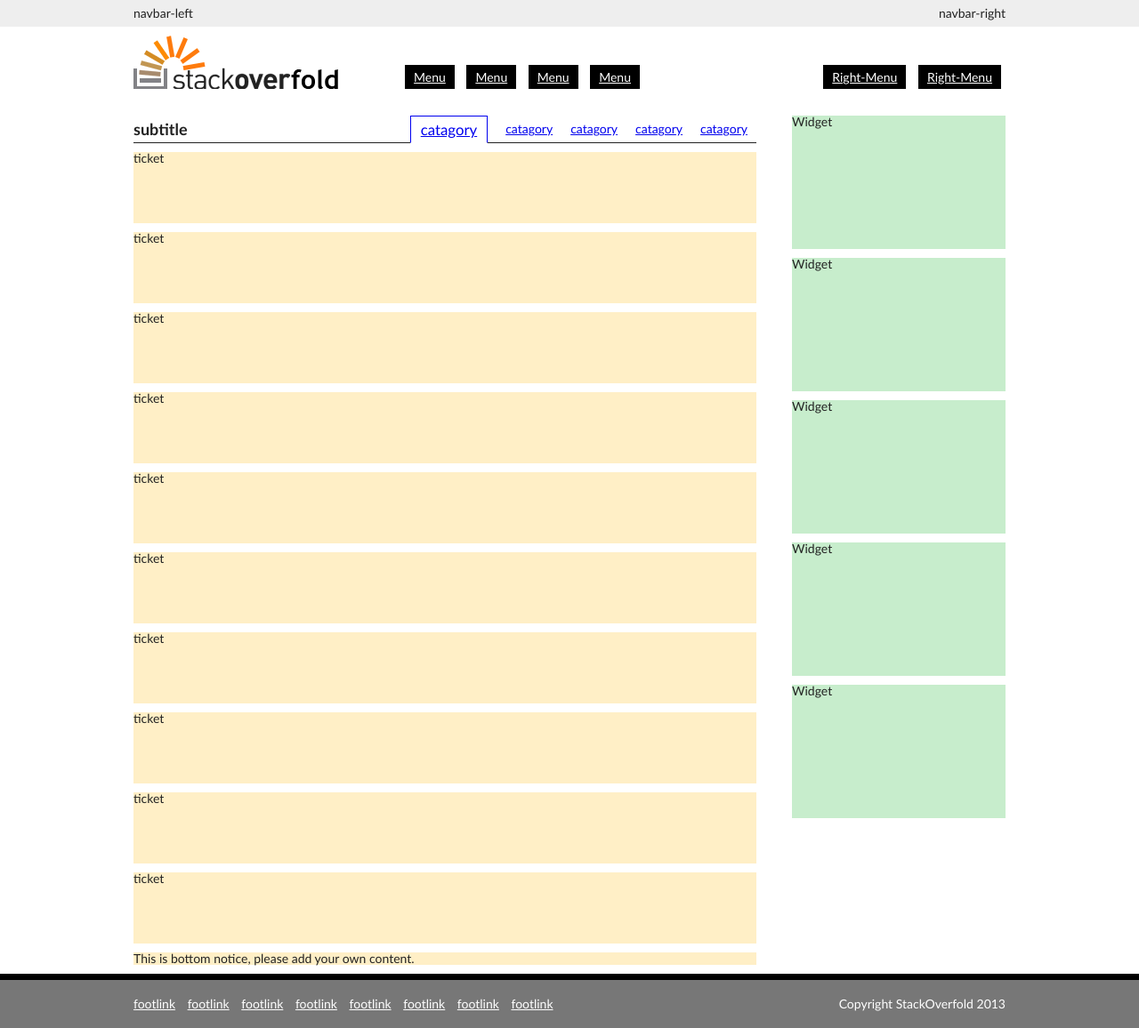
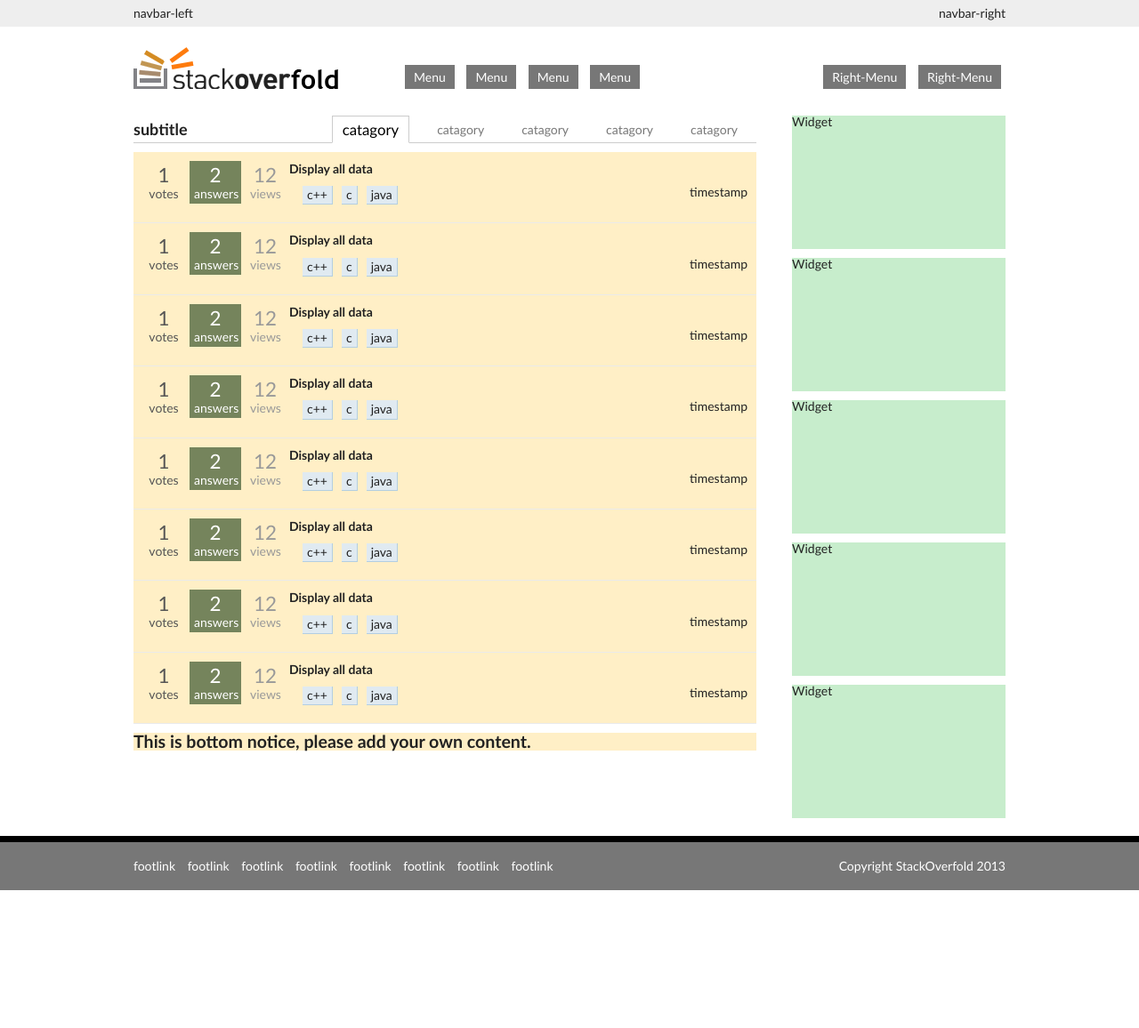
Before and after one commit to lichenbo/stackoverfold, a web app: file index.html in a window 1280 px wide. Shown: the whole page at 89% size. After the commit the page ends 1001 px from the top, so only its background shows below. Run offline with its HTML, style and script files only (its server is not run), Linux system fonts and the light colour scheme.

Commit message:
nearly finished

```diff
--- a/css/main.css
+++ b/css/main.css
@@ -115,12 +115,19 @@ body {
 }
 div {
 }
+h3 {
+	font-weight:bold;
+	line-height:1.3em;
+}
 #topbar {
 	top:0px;
 	height:30px;
 	width:100%;
 	background:#EEEEEE;
 	margin: 0px 0px -30px 0px;
+}
+a {
+	text-decoration:none;
 }
 
 #container {
@@ -168,22 +175,30 @@ div {
 #header #menu #menulist-left a{
 	margin:0px 5px 0px 5px;
 	padding: 5px 10px 5px 10px;
-	background-color:black;
+	background-color:#777777;
 	color:white;
 }
+#header #menu #menulist-left a:hover{
+	background-color:#ff9900;
+}
+
 #header #menu #menulist-right {
 	float:right;
 }
 #header #menu #menulist-right a{
 	margin:0px 5px 0px 5px;
 	padding: 5px 10px 5px 10px;
-	background-color:black;
+	background-color:#777777;
 	color:white;
+}
+#header #menu #menulist-right a:hover{
+	background-color:#ff9900;
 }
 
 /* ======= content ========*/
 
 #content {
+	margin:0px 0px 20px 0px;
 }
 #content #mainbar {
 	width:700px;
@@ -193,8 +208,7 @@ div {
 	margin-top:10px;
 	width:100%;
 	height:30px;
-	border-bottom:1px;
-	border-style:solid;
+	border-bottom:1px solid #cccccc;
 }
 #content #mainbar #subheader #subheader-title {
 	float:left;
@@ -210,22 +224,93 @@ div {
 	height:29px;
 	float:left;
 	margin:0px 10px 0px 10px;
+	color:#777;
+	line-height:30px;
+	border-style:solid;
+	border-color:transparent transparent #cccccc transparent;
+	border-width:1px;
+	padding: 0px 10px;
+}
+#content #mainbar #subheader #subheader-list a:hover {
+	border-color:#cccccc #cccccc white #cccccc;
 }
 #content #mainbar #subheader #subheader-list a.current-category {
-	border-style:solid;
-	border-width:1px;
-	border-bottom-color:white;
 	font-size:120%;
 	padding:0px 11px 0px 11px;
+	color:black;
+	line-height:30px;
+	border-color:#cccccc #cccccc white #cccccc;
+}
+#content #mainbar #ticketlist {
+	margin:10px 0px 0px 0px;
 }
 #content #mainbar #ticketlist .ticket {
-	height:80px;
 	background-color:#FFEFC6;
-	margin-top:10px;
+	border-bottom:solid 1px #EAEAEA;
+	padding: 10px 10px;
+}
+#content #mainbar #ticketlist .ticket .ticketinfo {
+	float:left;
+	text-align:center;
+}
+#content #mainbar #ticketlist .ticket .minicounts {
+	height:25px;
+	font-size:160%;
+}
+#content #mainbar #ticketlist .ticket .ticketinfo .ticketvotes {
+	height:38px;
+	width:38px;
+	float:left;
+	margin:0px 5px 0px 0px;
+	padding:5px;
+	color:#555555;
+}
+#content #mainbar #ticketlist .ticket .ticketinfo .ticketanswers {
+	height:38px;
+	width:48px;
+	float:left;
+	margin:0px 5px 0px 0px;
+	padding:5px;
+}
+#content #mainbar #ticketlist .ticket .ticketinfo .ticketanswers,.answered{
+	background-color:#75845C;
+	color:#FFFFFF;
+}
+#content #mainbar #ticketlist .ticket .ticketinfo .ticketviews {
+	height:38px;
+	width:34px;
+	float:left;
+	margin:0px 5px 0px 0px;
+	padding:5px;
+	color:#999;
+}
+#content #mainbar #ticketlist .ticket .ticketsummary {
+}
+#content #mainbar #ticketlist .ticket .ticketsummary h3{
+
+}
+#content #mainbar #ticketlist .ticket .ticketsummary .tickettags{
+	float:left;
+	margin:10px 10px;
+}
+#content #mainbar #ticketlist .ticket .ticketsummary .tickettags .tickettag{
+	float:left;
+	line-height:1.3em;
+	margin:0px 5px;
+	padding:1px 5px;
+	background-color:#E0EAF1;
+	border-bottom:1px solid #b3cee1;
+	border-right:1px solid #b3cee1;
+}
+#content #mainbar #ticketlist .ticket .ticketsummary .timestamp {
+	float: right;
+	margin:10px 0px;
 }
 #content #mainbar #bottom-notice {
-	margin: 10px 0px 10px 0px;
+	margin: 10px 0px 0px 0px;
 	background-color:#FFEFC6;
+	font-size:140%;
+	font-weight:bold;
 }
 #content #sidebar {
 	width:240px;
--- a/index.html
+++ b/index.html
@@ -53,26 +53,207 @@
 								</div>
 						</div>
 						<div id="ticketlist">
-								<div class="ticket">ticket
+								<div class="ticket clearfix">
+									<div class="ticketinfo">
+										<div class="ticketvotes">
+											<div class="minicounts">1</div>
+											<div>votes</div>
+										</div>
+										<div class="ticketanswers answered">
+											<div class="minicounts">2</div>
+											<div>answers</div>
+										</div>
+										<div class="ticketviews">
+											<div class="minicounts">12</div>
+											<div>views</div>
+										</div>
+									</div>
+									<div class="ticketsummary">
+										<h3>Display all data</h3>
+										<div class="tickettags">
+											<div class="tickettag">c++</div>
+											<div class="tickettag">c</div>
+											<div class="tickettag">java</div>
+										</div>
+										<div class="timestamp">timestamp</div>
+									</div>
 								</div>
-								<div class="ticket">ticket
+								<div class="ticket clearfix">
+									<div class="ticketinfo">
+										<div class="ticketvotes">
+											<div class="minicounts">1</div>
+											<div>votes</div>
+										</div>
+										<div class="ticketanswers answered">
+											<div class="minicounts">2</div>
+											<div>answers</div>
+										</div>
+										<div class="ticketviews">
+											<div class="minicounts">12</div>
+											<div>views</div>
+										</div>
+									</div>
+									<div class="ticketsummary">
+										<h3>Display all data</h3>
+										<div class="tickettags">
+											<div class="tickettag">c++</div>
+											<div class="tickettag">c</div>
+											<div class="tickettag">java</div>
+										</div>
+										<div class="timestamp">timestamp</div>
+									</div>
 								</div>
-								<div class="ticket">ticket
+								<div class="ticket clearfix">
+									<div class="ticketinfo">
+										<div class="ticketvotes">
+											<div class="minicounts">1</div>
+											<div>votes</div>
+										</div>
+										<div class="ticketanswers answered">
+											<div class="minicounts">2</div>
+											<div>answers</div>
+										</div>
+										<div class="ticketviews">
+											<div class="minicounts">12</div>
+											<div>views</div>
+										</div>
+									</div>
+									<div class="ticketsummary">
+										<h3>Display all data</h3>
+										<div class="tickettags">
+											<div class="tickettag">c++</div>
+											<div class="tickettag">c</div>
+											<div class="tickettag">java</div>
+										</div>
+										<div class="timestamp">timestamp</div>
+									</div>
 								</div>
-								<div class="ticket">ticket
+								<div class="ticket clearfix">
+									<div class="ticketinfo">
+										<div class="ticketvotes">
+											<div class="minicounts">1</div>
+											<div>votes</div>
+										</div>
+										<div class="ticketanswers answered">
+											<div class="minicounts">2</div>
+											<div>answers</div>
+										</div>
+										<div class="ticketviews">
+											<div class="minicounts">12</div>
+											<div>views</div>
+										</div>
+									</div>
+									<div class="ticketsummary">
+										<h3>Display all data</h3>
+										<div class="tickettags">
+											<div class="tickettag">c++</div>
+											<div class="tickettag">c</div>
+											<div class="tickettag">java</div>
+										</div>
+										<div class="timestamp">timestamp</div>
+									</div>
 								</div>
-								<div class="ticket">ticket
+								<div class="ticket clearfix">
+									<div class="ticketinfo">
+										<div class="ticketvotes">
+											<div class="minicounts">1</div>
+											<div>votes</div>
+										</div>
+										<div class="ticketanswers answered">
+											<div class="minicounts">2</div>
+											<div>answers</div>
+										</div>
+										<div class="ticketviews">
+											<div class="minicounts">12</div>
+											<div>views</div>
+										</div>
+									</div>
+									<div class="ticketsummary">
+										<h3>Display all data</h3>
+										<div class="tickettags">
+											<div class="tickettag">c++</div>
+											<div class="tickettag">c</div>
+											<div class="tickettag">java</div>
+										</div>
+										<div class="timestamp">timestamp</div>
+									</div>
 								</div>
-								<div class="ticket">ticket
+								<div class="ticket clearfix">
+									<div class="ticketinfo">
+										<div class="ticketvotes">
+											<div class="minicounts">1</div>
+											<div>votes</div>
+										</div>
+										<div class="ticketanswers answered">
+											<div class="minicounts">2</div>
+											<div>answers</div>
+										</div>
+										<div class="ticketviews">
+											<div class="minicounts">12</div>
+											<div>views</div>
+										</div>
+									</div>
+									<div class="ticketsummary">
+										<h3>Display all data</h3>
+										<div class="tickettags">
+											<div class="tickettag">c++</div>
+											<div class="tickettag">c</div>
+											<div class="tickettag">java</div>
+										</div>
+										<div class="timestamp">timestamp</div>
+									</div>
 								</div>
-								<div class="ticket">ticket
+								<div class="ticket clearfix">
+									<div class="ticketinfo">
+										<div class="ticketvotes">
+											<div class="minicounts">1</div>
+											<div>votes</div>
+										</div>
+										<div class="ticketanswers answered">
+											<div class="minicounts">2</div>
+											<div>answers</div>
+										</div>
+										<div class="ticketviews">
+											<div class="minicounts">12</div>
+											<div>views</div>
+										</div>
+									</div>
+									<div class="ticketsummary">
+										<h3>Display all data</h3>
+										<div class="tickettags">
+											<div class="tickettag">c++</div>
+											<div class="tickettag">c</div>
+											<div class="tickettag">java</div>
+										</div>
+										<div class="timestamp">timestamp</div>
+									</div>
 								</div>
-								<div class="ticket">ticket
+								<div class="ticket clearfix">
+									<div class="ticketinfo">
+										<div class="ticketvotes">
+											<div class="minicounts">1</div>
+											<div>votes</div>
+										</div>
+										<div class="ticketanswers answered">
+											<div class="minicounts">2</div>
+											<div>answers</div>
+										</div>
+										<div class="ticketviews">
+											<div class="minicounts">12</div>
+											<div>views</div>
+										</div>
+									</div>
+									<div class="ticketsummary">
+										<h3>Display all data</h3>
+										<div class="tickettags">
+											<div class="tickettag">c++</div>
+											<div class="tickettag">c</div>
+											<div class="tickettag">java</div>
+										</div>
+										<div class="timestamp">timestamp</div>
+									</div>
 								</div>
-								<div class="ticket">ticket
-								</div>
-								<div class="ticket">ticket
-								</div>
+
 						</div>
 						<div id="bottom-notice">
 								This is bottom notice, please add your own content.
```
Also changed, not shown: img/logo.png, img/logo1.png (added).
